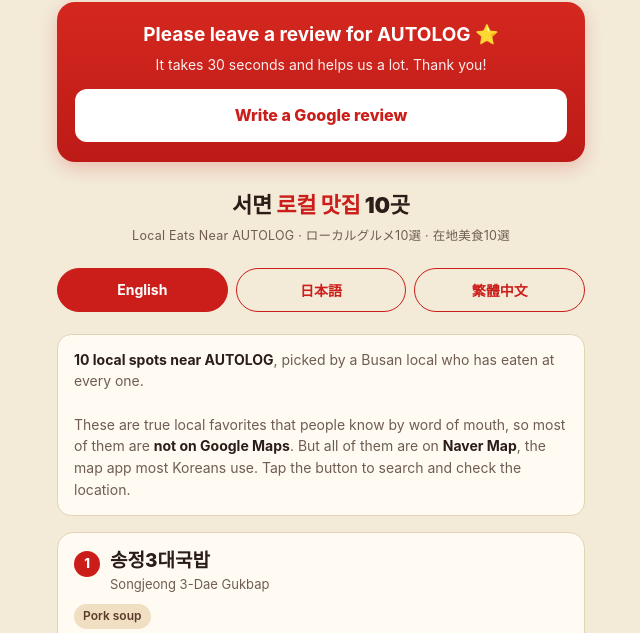
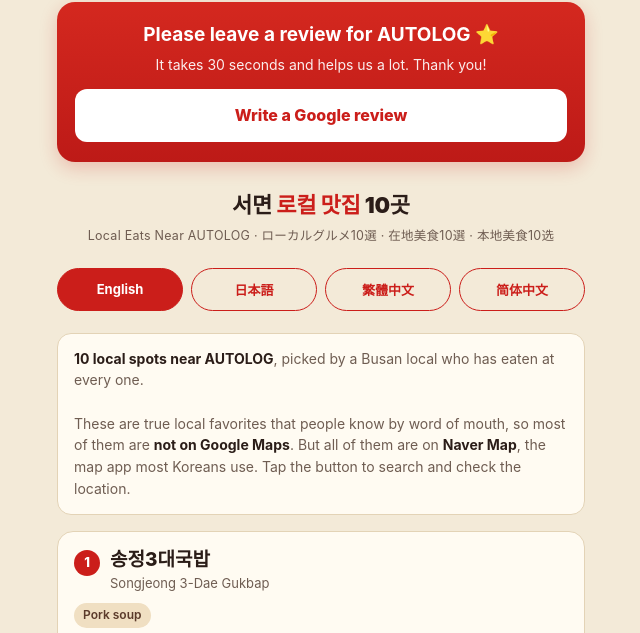
Before and after one commit to kgkg147-cmd/autolog-eats, a plain HTML site: page index.html in a window 1280 px wide. Shown: the part 137-770 px from the top of the page, without its empty margins (319-959 px from the left). Drawn offline with Linux system fonts and the light colour scheme.

Commit message:
Add files via upload

```diff
--- a/index.html
+++ b/index.html
@@ -31,8 +31,8 @@
   .btn-review:active{transform:scale(.98)}
 
   .langs{display:flex;gap:8px;margin:14px 0 14px;position:sticky;top:0;background:var(--bg);padding:8px 0;z-index:5}
-  .langs button{flex:1;padding:11px 6px;border-radius:999px;border:1.5px solid var(--brand);
-    background:transparent;color:var(--brand);font-weight:700;font-size:14px;cursor:pointer;font-family:inherit}
+  .langs button{flex:1;padding:11px 4px;border-radius:999px;border:1.5px solid var(--brand);
+    background:transparent;color:var(--brand);font-weight:700;font-size:13px;white-space:nowrap;cursor:pointer;font-family:inherit}
   .langs button[aria-pressed="true"]{background:var(--brand);color:#fff}
 
   .intro{background:var(--card);border:1px solid var(--line);border-radius:14px;padding:14px 16px;font-size:14px;color:var(--sub);margin-bottom:16px}
@@ -73,13 +73,14 @@
 
   <div class="sec-title">
     <h2>서면 <span>로컬 맛집</span> 10곳</h2>
-    <p>Local Eats Near AUTOLOG · ローカルグルメ10選 · 在地美食10選</p>
+    <p>Local Eats Near AUTOLOG · ローカルグルメ10選 · 在地美食10選 · 本地美食10选</p>
   </div>
 
   <div class="langs" role="group" aria-label="Language">
     <button data-lang="en">English</button>
     <button data-lang="ja">日本語</button>
     <button data-lang="zh">繁體中文</button>
+    <button data-lang="zhs">简体中文</button>
   </div>
 
   <div class="intro" id="intro"></div>
@@ -121,61 +122,80 @@ const UI = {
     map:"在 NAVER 地圖開啟", gmap:"用 Google 地圖查地址",
     note:"營業時間可能變動，出發前請先在 NAVER 地圖確認。",
     near1:"就在 AUTOLOG 附近", near2:"與 AUTOLOG 同一條巷子"
+  },
+  zhs:{
+    rvTitle:"请为 AUTOLOG 留下评价 ⭐",
+    rvSub:"只需30秒，对我们帮助很大。谢谢！",
+    rvBtn:"撰写 Google 评价",
+    intro:"<b>AUTOLOG 周边10家本地店铺</b>，由土生土长的釜山人老板亲自吃过后挑选。<br><br>这些都是靠口口相传的真正本地人爱店，所以大多<b>不在 Google 地图上</b>。但全部都能在韩国人最常用的地图 App <b>NAVER 地图</b>上找到，请点按钮搜索并确认位置。",
+    map:"在 NAVER 地图打开", gmap:"用 Google 地图查地址",
+    note:"营业时间可能变动，出发前请先在 NAVER 地图确认。",
+    near1:"就在 AUTOLOG 附近", near2:"与 AUTOLOG 在同一条巷子"
   }
 };
 
 // name: 한글 / en: romanized / q: Naver search query / url: exact link (optional)
 const PLACES = [
   { ko:"송정3대국밥", en:"Songjeong 3-Dae Gukbap", q:"송정3대국밥 서면", addr:"부산진구 서면로68번길 33", enAddr:"33 Seomyeon-ro 68beon-gil, Busanjin-gu, Busan",
-    tags:{en:["Pork soup"],ja:["豚汁クッパ"],zh:["豬肉湯飯"]},
+    tags:{en:["Pork soup"],ja:["豚汁クッパ"],zh:["豬肉湯飯"],zhs:["猪肉汤饭"]},
     d:{en:"Busan's classic pork soup (dwaeji-gukbap), in Seomyeon's famous pork-soup alley. The broth is clear and mild. It's already a famous spot that tourists love too! AUTOLOG's owner always goes here after a night of heavy drinking.",
        ja:"釜山の代表的な豚肉スープ（テジクッパ）。西面のクッパ通りにあり、スープは澄んでやさしい味です。観光客にもすでに有名なお店！AUTOLOGのオーナーも、飲みすぎた日は必ず行く名店です。",
-       zh:"釜山代表性的豬肉湯飯，位於西面豬肉湯飯街，湯頭清爽溫和。已經是遊客也很熟悉的名店！AUTOLOG 老闆喝多了之後一定會去吃。"} },
+       zh:"釜山代表性的豬肉湯飯，位於西面豬肉湯飯街，湯頭清爽溫和。已經是遊客也很熟悉的名店！AUTOLOG 老闆喝多了之後一定會去吃。",
+       zhs:"釜山代表性的猪肉汤饭，位于西面猪肉汤饭街，汤底清爽温和。已经是游客也很熟悉的名店！AUTOLOG 老板喝多了之后一定会去吃。"} },
   { ko:"기장손칼국수", en:"Gijang Son-kalguksu", q:"기장손칼국수 서면", addr:"부산진구 서면로 56", enAddr:"56 Seomyeon-ro, Busanjin-gu, Busan",
-    tags:{en:["Noodles","Cheap eats"],ja:["麺","安い"],zh:["麵食","平價"]},
+    tags:{en:["Noodles","Cheap eats"],ja:["麺","安い"],zh:["麵食","平價"],zhs:["面食","平价"]},
     d:{en:"Hand-cut noodles and kimbap in Seomyeon Market. Simple and cheap. The seats are small, but that is exactly what gives it a real local atmosphere! It is already well known and approved by locals.",
        ja:"西面市場の手打ちカルグクスとキンパ。シンプルで安いです。席は狭いけれど、その分ローカルな雰囲気があります！地元の人にもすでに認められた有名店です。",
-       zh:"西面市場的手擀刀切麵與海苔飯捲，簡單又便宜。座位雖然小，但正因如此充滿在地氛圍！早已獲得在地人認可的名店。"} },
+       zh:"西面市場的手擀刀切麵與海苔飯捲，簡單又便宜。座位雖然小，但正因如此充滿在地氛圍！早已獲得在地人認可的名店。",
+       zhs:"西面市场的手擀刀切面和紫菜包饭，简单又便宜。座位虽小，但正因如此充满本地氛围！早已获得本地人认可的名店。"} },
   { ko:"춘하추동밀면 서면본점", en:"Chunhachudong Milmyeon", q:"춘하추동밀면 서면본점", addr:"부산진구 서면문화로 48-1", enAddr:"48-1 Seomyeonmunhwa-ro, Busanjin-gu, Busan",
-    tags:{en:["Busan noodles"],ja:["釜山名物の麺"],zh:["釜山名物麵"]},
+    tags:{en:["Busan noodles"],ja:["釜山名物の麺"],zh:["釜山名物麵"],zhs:["釜山特色面"]},
     d:{en:"Milmyeon is Busan's own chilled wheat noodle dish, famous as a summer food. Try the cold-broth mul-milmyeon with dumplings (mandu). In summer, locals even queue up to get in!",
        ja:"ミルミョンは釜山だけの冷たい小麦麺で、夏の食べ物として有名です。冷たいスープのムル・ミルミョンにマンドゥ（餃子）をぜひ一緒に。夏は地元の人で行列ができるほどです！",
-       zh:"密麵（밀면）是釜山獨有的冰涼小麥麵，以夏季美食聞名。推薦冰湯的水密麵搭配煎餃（饅頭）。夏天甚至會有在地人排隊候位！"} },
+       zh:"密麵（밀면）是釜山獨有的冰涼小麥麵，以夏季美食聞名。推薦冰湯的水密麵搭配煎餃（饅頭）。夏天甚至會有在地人排隊候位！",
+       zhs:"密面（밀면）是釜山独有的冰凉小麦面，以夏季美食闻名。推荐冰汤的水密面搭配煎饺（馒头）。夏天甚至会有本地人排队等位！"} },
   { ko:"하연정순두부 부산본점", en:"Hayeonjeong Sundubu", q:"하연정순두부 부산본점", addr:"부산진구 서면로68번길 35 2층", enAddr:"2F, 35 Seomyeon-ro 68beon-gil, Busanjin-gu, Busan",
-    tags:{en:["Tofu stew","Set meal"],ja:["純豆腐チゲ","定食"],zh:["嫩豆腐鍋","套餐"]},
+    tags:{en:["Tofu stew","Set meal"],ja:["純豆腐チゲ","定食"],zh:["嫩豆腐鍋","套餐"],zhs:["嫩豆腐锅","套餐"]},
     d:{en:"Korean home-style cooking that locals already know well! Soft tofu stew and dooroo-ji (spicy pork stir-fry) sets, on the 2nd floor right next to Seomyeon Market. Side dishes come with it and the portions are generous. The humble exterior proves it is a long-standing, trusted restaurant.",
        ja:"地元の人にはすでに有名な韓国の家庭料理！純豆腐チゲとトゥルチギ（豚肉炒め）のセット。西面市場のすぐ隣のビルの2階にあります。おかず付きでボリューム満点。古びた外観が、長く愛されてきた名店であることを物語っています。",
-       zh:"在地人早已熟知的韓式家常菜！嫩豆腐鍋與辣炒豬肉（두루치기）套餐，就在西面市場旁大樓2樓。附小菜，份量十足。樸舊的外觀正是老店實力的證明。"} },
+       zh:"在地人早已熟知的韓式家常菜！嫩豆腐鍋與辣炒豬肉（두루치기）套餐，就在西面市場旁大樓2樓。附小菜，份量十足。樸舊的外觀正是老店實力的證明。",
+       zhs:"本地人早已熟知的韩式家常菜！嫩豆腐锅和辣炒猪肉（두루치기）套餐，就在西面市场旁大楼2楼。附小菜，分量十足。朴旧的外观正是老店实力的证明。"} },
   { ko:"동방축산 서면점", en:"Dongbang Chuksan", q:"동방축산 서면점", addr:"부산진구 중앙대로691번길 60", enAddr:"60 Jungang-daero 691beon-gil, Busanjin-gu, Busan",
-    tags:{en:["Korean BBQ","24 hours"],ja:["韓国焼肉","24時間"],zh:["韓式燒肉","24小時"]},
+    tags:{en:["Korean BBQ","24 hours"],ja:["韓国焼肉","24時間"],zh:["韓式燒肉","24小時"],zhs:["韩式烤肉","24小时"]},
     d:{en:"A pork belly spot that AUTOLOG's owner visits at least once a week! Open 24 hours, so you can go day or night, and it is cheap for the taste and portions.",
        ja:"AUTOLOGのオーナーが週に1回は必ず行くサムギョプサルの名店！24時間営業なので昼でも夜でも行けて、味とボリュームのわりに安いです。",
-       zh:"AUTOLOG 老闆每週至少去一次的五花肉名店！24小時營業，白天深夜都能去，以味道和份量來說價格很實惠。"} },
+       zh:"AUTOLOG 老闆每週至少去一次的五花肉名店！24小時營業，白天深夜都能去，以味道和份量來說價格很實惠。",
+       zhs:"AUTOLOG 老板每周至少去一次的五花肉名店！24小时营业，白天深夜都能去，以味道和分量来说价格很实惠。"} },
   { ko:"호돌이 식육식당", en:"Hodori Sikyuk Sikdang", q:"호돌이 식육식당 전포동", addr:"부산진구 전포동 204-29", enAddr:"204-29 Jeonpo-dong, Busanjin-gu, Busan",
-    tags:{en:["Pork belly BBQ","Very local"],ja:["サムギョプサル","ローカル感"],zh:["五花肉","在地感"]},
+    tags:{en:["Pork belly BBQ","Very local"],ja:["サムギョプサル","ローカル感"],zh:["五花肉","在地感"],zhs:["五花肉","本地感"]},
     d:{en:"The pork belly is really delicious and the staff are friendly. Good meat quality at a low price. The local feel is very strong, and it is a place foreign visitors have never heard of.",
        ja:"サムギョプサルが本当に美味しく、スタッフも親切です。安い価格で肉の品質も良いお店。ローカル感がとても強く、外国人にはまったく知られていない隠れた名店です。",
-       zh:"五花肉真的非常好吃，店員也很親切。價格實惠、肉品品質好。在地氛圍非常濃厚，是外國遊客完全不知道的隱藏名店。"} },
+       zh:"五花肉真的非常好吃，店員也很親切。價格實惠、肉品品質好。在地氛圍非常濃厚，是外國遊客完全不知道的隱藏名店。",
+       zhs:"五花肉真的非常好吃，店员也很亲切。价格实惠、肉品质量好。本地氛围非常浓厚，是外国游客完全不知道的隐藏名店。"} },
   { ko:"뎐벼락막창", en:"Dyeonbyeorak Makchang", url:"https://naver.me/5huaeiFR", addr:"부산진구 부전동 168-50", enAddr:"168-50 Bujeon-dong, Busanjin-gu, Busan",
-    tags:{en:["Pork belly","Makchang","Old-school"],ja:["サムギョプサル","マクチャン","老舗"],zh:["五花肉","豬腸(막창)","老店"]},
+    tags:{en:["Pork belly","Makchang","Old-school"],ja:["サムギョプサル","マクチャン","老舗"],zh:["五花肉","豬腸(막창)","老店"],zhs:["五花肉","猪肠(막창)","老店"]},
     d:{en:"Pork belly and makchang (grilled pork intestines). An old restaurant with a strong local feel, loved by young and old alike.",
        ja:"サムギョプサルとマクチャン（豚の腸の焼き）の店。老舗ならではのローカル感で、若者から年配の方まで幅広く通います。",
-       zh:"五花肉與豬腸（막창）燒烤店。老店才有的在地感，不分年輕人與長輩都愛去。"} },
+       zh:"五花肉與豬腸（막창）燒烤店。老店才有的在地感，不分年輕人與長輩都愛去。",
+       zhs:"五花肉与猪肠（막창）烧烤店。老店才有的本地感，不分年轻人与长辈都爱去。"} },
   { ko:"미라이", en:"Mirai", url:"https://naver.me/GbDFKrCV", addr:"부산진구 부전동 168-82", enAddr:"168-82 Bujeon-dong, Busanjin-gu, Busan", near:1,
-    tags:{en:["Izakaya","Moody & trendy"],ja:["居酒屋","おしゃれ"],zh:["居酒屋","時尚氛圍"]},
+    tags:{en:["Izakaya","Moody & trendy"],ja:["居酒屋","おしゃれ"],zh:["居酒屋","時尚氛圍"],zhs:["居酒屋","时尚氛围"]},
     d:{en:"A Japanese-style izakaya. Dark and moody, popular with young, trendy people. The food is tasty and fairly cheap.",
        ja:"日本式の居酒屋。薄暗くて雰囲気があり、若くておしゃれな人が集まります。料理は安くて美味しいです。",
-       zh:"日式居酒屋。昏暗有氣氛，年輕時尚的人很多，料理平價又好吃。"} },
+       zh:"日式居酒屋。昏暗有氣氛，年輕時尚的人很多，料理平價又好吃。",
+       zhs:"日式居酒屋。昏暗有氛围，年轻时尚的人很多，料理平价又好吃。"} },
   { ko:"천탁", en:"Cheontak", q:"천탁 중앙대로680번가길 61", addr:"부산진구 중앙대로680번가길 61", enAddr:"61 Jungang-daero 680beon-ga-gil, Busanjin-gu, Busan", near:2,
-    tags:{en:["Korean pub","Late night","Fire show"],ja:["韓国伝統酒場","深夜営業","火のショー"],zh:["韓國傳統酒館","營業到深夜","火焰表演"]},
+    tags:{en:["Korean pub","Late night","Fire show"],ja:["韓国伝統酒場","深夜営業","火のショー"],zh:["韓國傳統酒館","營業到深夜","火焰表演"],zhs:["韩国传统酒馆","营业到深夜","火焰表演"]},
     d:{en:"A Korean traditional pub (minsokjujeom) serving pajeon (savory pancakes) and makgeolli. Open late, with lots of young people. Order the cheese jeon for a fire show.",
        ja:"韓国の伝統酒場。パジョン（韓国チヂミ）とマッコリが中心で、深夜まで営業。若い人が多く、チーズジョンを頼むと火のパフォーマンスが見られます。",
-       zh:"韓國傳統酒館（민속주점），主打蔥煎餅與馬格利酒，營業到很晚，年輕人很多。點起司煎餅還有火焰表演。"} },
+       zh:"韓國傳統酒館（민속주점），主打蔥煎餅與馬格利酒，營業到很晚，年輕人很多。點起司煎餅還有火焰表演。",
+       zhs:"韩国传统酒馆（민속주점），主打葱煎饼与马格利酒，营业到很晚，年轻人很多。点芝士煎饼还有火焰表演。"} },
   { ko:"가로수 그늘아래", en:"Garosu Geuneul-arae", url:"https://naver.me/5Ne3TOBK", addr:"부산진구 부전동 168-320", enAddr:"168-320 Bujeon-dong, Busanjin-gu, Busan",
-    tags:{en:["Bar","Fusion Korean","Lively"],ja:["居酒屋","フュージョン韓国料理","にぎやか"],zh:["酒吧","創意韓式料理","熱鬧"]},
+    tags:{en:["Bar","Fusion Korean","Lively"],ja:["居酒屋","フュージョン韓国料理","にぎやか"],zh:["酒吧","創意韓式料理","熱鬧"],zhs:["酒吧","创意韩式料理","热闹"]},
     d:{en:"A loud, lively bar full of young Koreans. The fusion Korean food will feel unique if you are visiting. A must if you want to feel the young Korean crowd.",
        ja:"若い韓国人でにぎわう、にぎやかなお店。フュージョン韓国料理は外国人には新鮮に感じられます。若い韓国人の雰囲気を味わいたい人は必訪です。",
-       zh:"年輕韓國人很多的熱鬧酒吧，融合式韓國料理對外國人來說很獨特。想體驗年輕韓國人的氛圍，一定要來。"} },
+       zh:"年輕韓國人很多的熱鬧酒吧，融合式韓國料理對外國人來說很獨特。想體驗年輕韓國人的氛圍，一定要來。",
+       zhs:"年轻韩国人很多的热闹酒吧，融合式韩国料理对外国人来说很独特。想体验年轻韩国人的氛围，一定要来。"} },
 ];
 
 let lang = "en";
@@ -183,7 +203,7 @@ const $ = id => document.getElementById(id);
 
 function render(){
   const t = UI[lang];
-  document.documentElement.lang = lang === "zh" ? "zh-Hant" : lang;
+  document.documentElement.lang = lang === "zh" ? "zh-Hant" : lang === "zhs" ? "zh-Hans" : lang;
   $("rv-title").textContent = t.rvTitle;
   $("rv-sub").textContent = t.rvSub;
   $("rv-btn").textContent = t.rvBtn;
@@ -224,7 +244,7 @@ document.querySelectorAll(".langs button").forEach(b =>
   if(saved && UI[saved]) lang = saved;
   else {
     const n = (navigator.language || "en").toLowerCase();
-    lang = n.startsWith("ja") ? "ja" : n.startsWith("zh") ? "zh" : "en";
+    lang = n.startsWith("ja") ? "ja" : n.startsWith("zh") ? ((/hant|tw|hk|mo/).test(n) ? "zh" : "zhs") : "en";
   }
   render();
 })();
```
